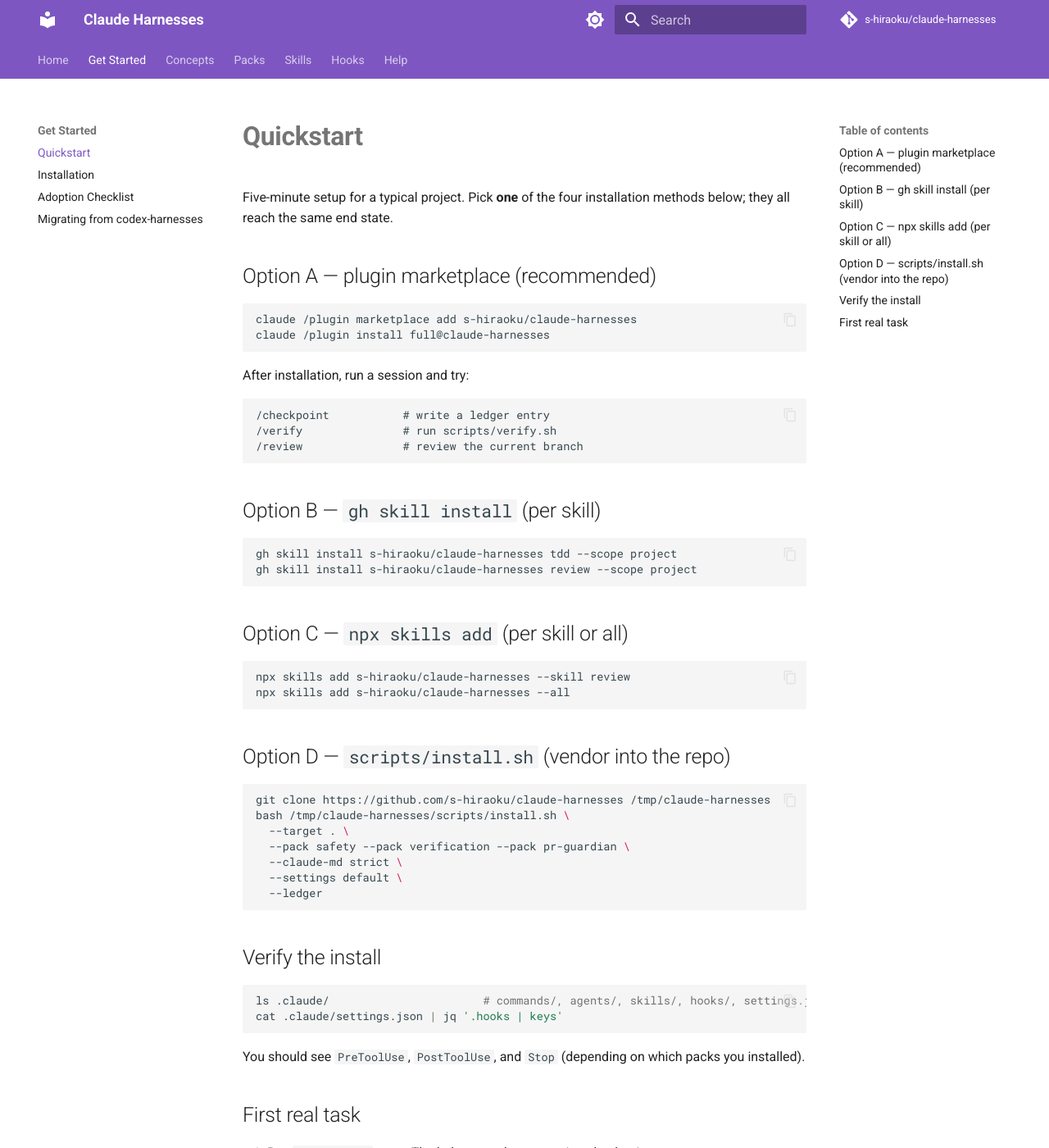
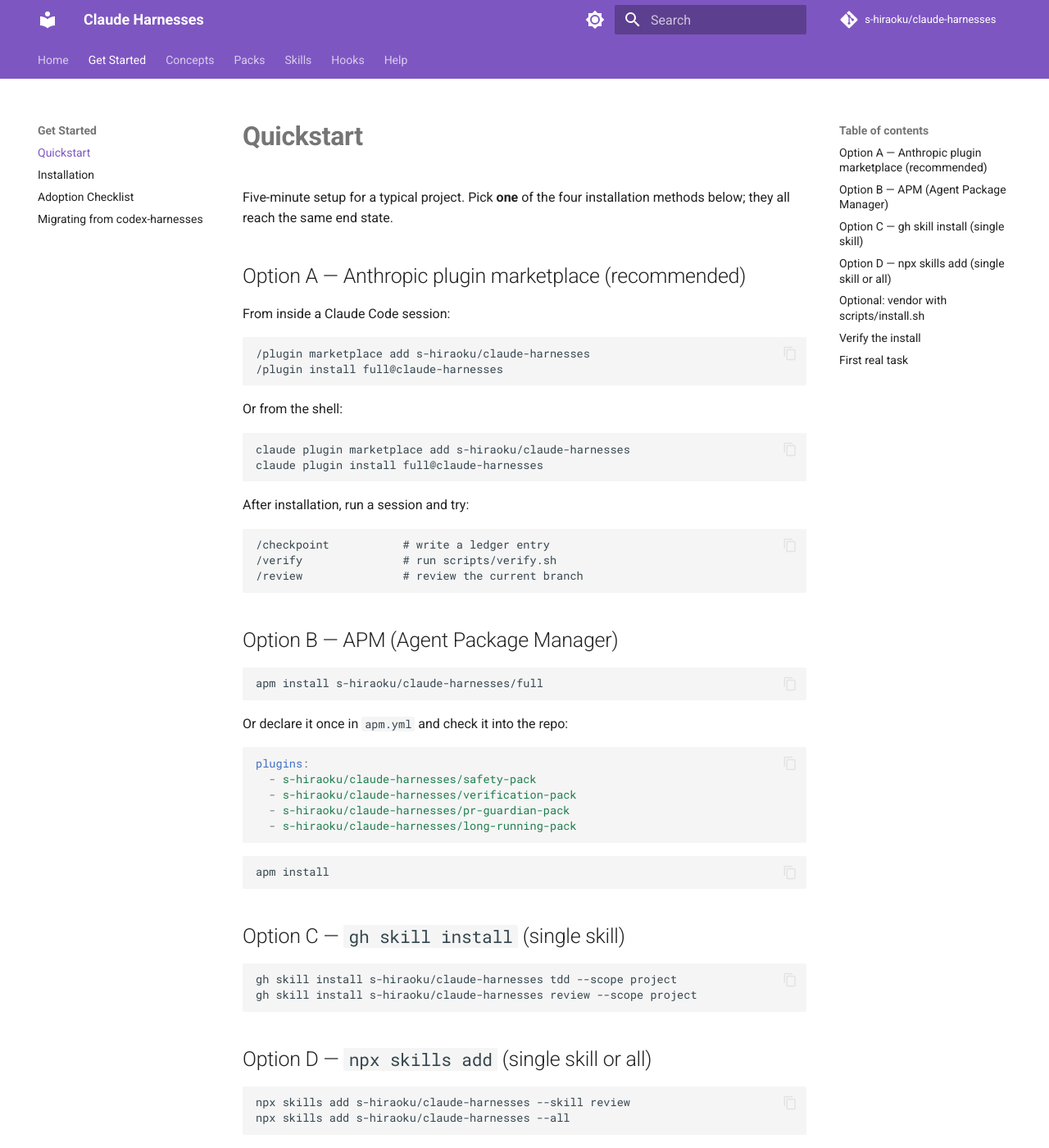
Before and after one commit to s-hiraoku/claude-harnesses, an MkDocs documentation site: the page built from docs/quickstart.md, in a window 1280 px wide and 1400 px high. Shown: the whole window at 82% size. Built offline with MkDocs 1.6.1 and Material for MkDocs 9.7.7, drawn with Linux system fonts in a browser that asks for light colours; comment, search, counter and statistics services are not loaded; some of the changed text lies outside the part shown.

Commit message:
docs(quickstart): add APM and rewrite for the four install methods
Quickstart was missed in the previous installation-rewrite commit. Bring
it in line: lead with the in-session \`/plugin marketplace add\` form,
add an APM section with both direct install and apm.yml declarative
usage, keep gh skill install / npx skills add, and demote
scripts/install.sh to "Optional: vendor".

Co-Authored-By: Claude Opus 4.7 (1M context) <noreply@anthropic.com>

````diff
--- a/docs/quickstart.md
+++ b/docs/quickstart.md
@@ -2,36 +2,67 @@
 
 Five-minute setup for a typical project. Pick **one** of the four installation methods below; they all reach the same end state.
 
-## Option A — plugin marketplace (recommended)
+## Option A — Anthropic plugin marketplace (recommended)
+
+From inside a Claude Code session:
+
+```text
+/plugin marketplace add s-hiraoku/claude-harnesses
+/plugin install full@claude-harnesses
+```
+
+Or from the shell:
 
 ```sh
-claude /plugin marketplace add s-hiraoku/claude-harnesses
-claude /plugin install full@claude-harnesses
+claude plugin marketplace add s-hiraoku/claude-harnesses
+claude plugin install full@claude-harnesses
 ```
 
 After installation, run a session and try:
 
-```
+```text
 /checkpoint           # write a ledger entry
 /verify               # run scripts/verify.sh
 /review               # review the current branch
 ```
 
-## Option B — `gh skill install` (per skill)
+## Option B — APM (Agent Package Manager)
+
+```sh
+apm install s-hiraoku/claude-harnesses/full
+```
+
+Or declare it once in `apm.yml` and check it into the repo:
+
+```yaml
+plugins:
+  - s-hiraoku/claude-harnesses/safety-pack
+  - s-hiraoku/claude-harnesses/verification-pack
+  - s-hiraoku/claude-harnesses/pr-guardian-pack
+  - s-hiraoku/claude-harnesses/long-running-pack
+```
+
+```sh
+apm install
+```
+
+## Option C — `gh skill install` (single skill)
 
 ```sh
 gh skill install s-hiraoku/claude-harnesses tdd --scope project
 gh skill install s-hiraoku/claude-harnesses review --scope project
 ```
 
-## Option C — `npx skills add` (per skill or all)
+## Option D — `npx skills add` (single skill or all)
 
 ```sh
 npx skills add s-hiraoku/claude-harnesses --skill review
 npx skills add s-hiraoku/claude-harnesses --all
 ```
 
-## Option D — `scripts/install.sh` (vendor into the repo)
+## Optional: vendor with `scripts/install.sh`
+
+When you want to commit the harness files into your repo without a plugin runtime:
 
 ```sh
 git clone https://github.com/s-hiraoku/claude-harnesses /tmp/claude-harnesses
````
